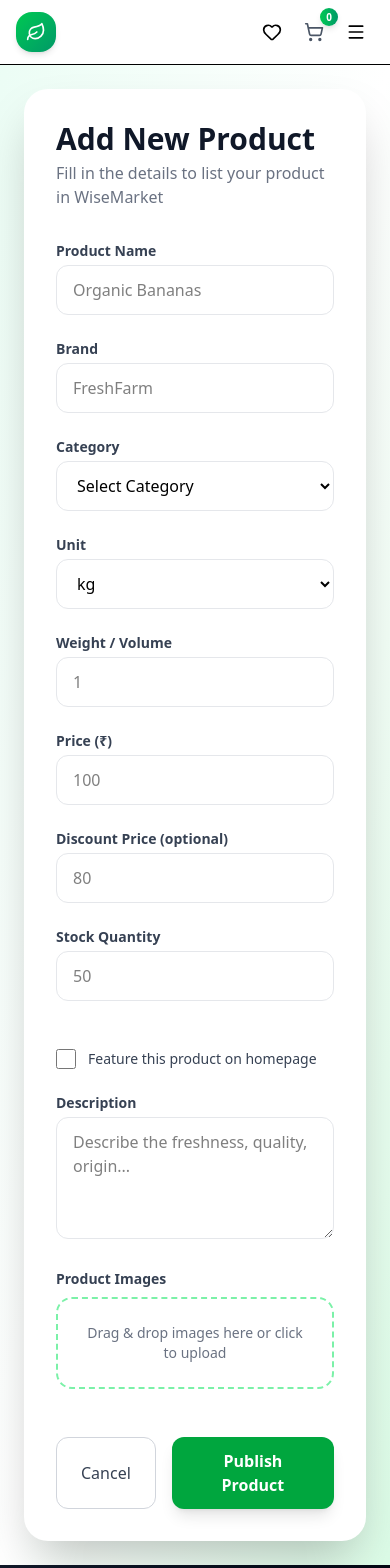
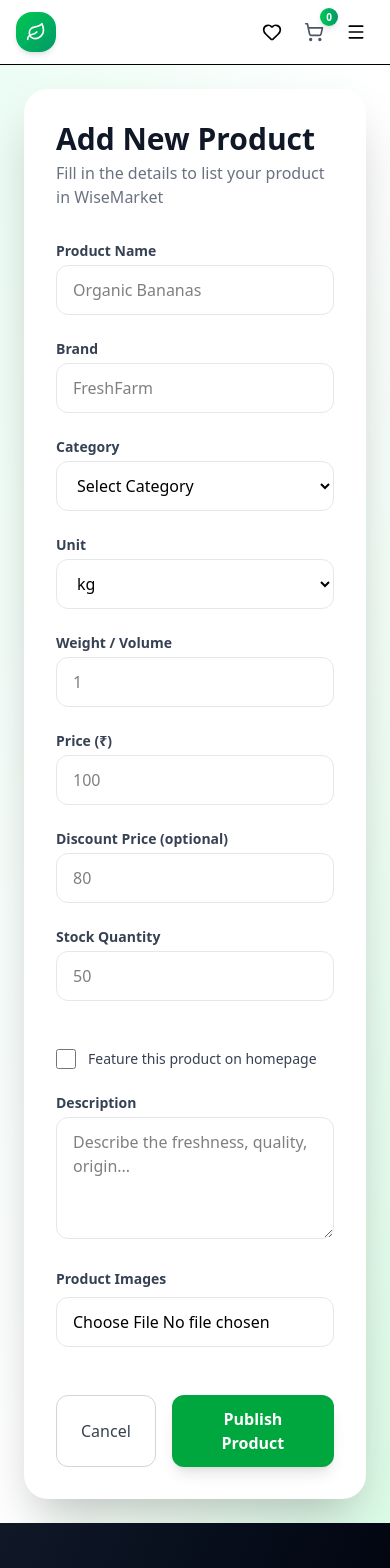
Before and after one commit to krishna777-alt/WiseMarket, a React (Vite) app in the folder client/: page /productUpload in a window 390 px wide. Shown: the top 1568 px of the page. Built offline with nearby package versions, Linux system fonts and the light colour scheme; no server answers.

Commit message:
Added data uploads

```diff
--- a/client/src/Pages/ProductUpload.jsx
+++ b/client/src/Pages/ProductUpload.jsx
@@ -1,17 +1,114 @@
-const ProductUpload = () => {
+import { useState } from "react";
+import API from "../api/axios";
+
+function Header() {
   return (
-    <div className="min-h-screen bg-gradient-to-br from-emerald-50 via-white to-green-100 p-6 md:p-12">
-      <div className="max-w-5xl mx-auto bg-white rounded-3xl shadow-2xl p-8 md:p-10">
-        {/* Header */}
     <div className="mb-8">
       <h1 className="text-3xl font-bold text-gray-900">Add New Product</h1>
       <p className="text-gray-500 mt-1">
         Fill in the details to list your product in WiseMarket
       </p>
     </div>
+  );
+}
+
+const ProductUpload = () => {
+  const [productData, setProductData] = useState({
+    name: "",
+    brand: "",
+    category: "",
+    unit: "",
+    weight: "",
+    price: "",
+    discountPrice: "",
+    stock: "",
+    featured: false,
+    description: "",
+  });
+  const [image, setImage] = useState(null);
+  const [loading, setLoading] = useState(false);
+
+  function handleChange(e) {
+    setProductData({
+      ...productData,
+      [e.target.name]: e.target.value,
+    });
+  }
+
+  function handleImageChange(e) {
+    setImage(e.target.files[0]);
+  }
+
+  async function handleSubmit(e) {
+    e.preventDefault();
+
+    if (!image) {
+      alert("Please select an image");
+      return;
+    }
+
+    try {
+      setLoading(true);
+
+      const formData = new FormData();
+
+      formData.append("name", productData.name);
+      formData.append("brand", productData.brand);
+      formData.append("category", productData.category);
+      formData.append("unit", productData.unit);
+      formData.append("weight", productData.weight);
+      formData.append("price", productData.price);
+      formData.append("discountPrice", productData.discountPrice);
+      formData.append("stock", productData.stock);
+      formData.append("featured", productData.featured);
+      formData.append("description", productData.description);
+
+      formData.append("image", image);
+      console.log("form:", formData);
+      const response = await API.post("/client/uploadProduct", formData);
+      console.log("Success!", response);
+      setProductData({
+        name: "",
+        brand: "",
+        category: "",
+        unit: "",
+        weight: "",
+        price: "",
+        discountPrice: "",
+        stock: "",
+        featured: false,
+        description: "",
+      });
+      setImage(null);
+    } catch (err) {
+      console.log("ERROR:", err.message);
+    } finally {
+      setLoading(false);
+    }
+  }
+
+  return (
+    <div className="min-h-screen bg-gradient-to-br from-emerald-50 via-white to-green-100 p-6 md:p-12">
+      <div className="max-w-5xl mx-auto bg-white rounded-3xl shadow-2xl p-8 md:p-10">
+        {/* Header */}
+        <Header />
 
         {/* Form */}
-        <form className="grid grid-cols-1 md:grid-cols-2 gap-6">
+        <ProductForm
+          onChange={handleChange}
+          onSubmit={handleSubmit}
+          setImage={handleImageChange}
+          productData={productData}
+          loading={loading}
+        />
+      </div>
+    </div>
+  );
+};
+
+function ProductForm({ onChange, onSubmit, setImage, productData, loading }) {
+  return (
+    <form onSubmit={onSubmit} className="grid grid-cols-1 md:grid-cols-2 gap-6">
       {/* Name */}
       <div>
         <label className="block text-sm font-semibold text-gray-700 mb-1">
@@ -19,6 +116,9 @@ const ProductUpload = () => {
         </label>
         <input
           type="text"
+          name="name"
+          value={productData.name}
+          onChange={onChange}
           placeholder="Organic Bananas"
           className="w-full rounded-xl border border-gray-200 px-4 py-3 focus:ring-2 focus:ring-green-500 focus:outline-none"
         />
@@ -31,6 +131,9 @@ const ProductUpload = () => {
         </label>
         <input
           type="text"
+          name="brand"
+          value={productData.brand}
+          onChange={onChange}
           placeholder="FreshFarm"
           className="w-full rounded-xl border border-gray-200 px-4 py-3 focus:ring-2 focus:ring-green-500 focus:outline-none"
         />
@@ -41,7 +144,12 @@ const ProductUpload = () => {
         <label className="block text-sm font-semibold text-gray-700 mb-1">
           Category
         </label>
-            <select className="w-full rounded-xl border border-gray-200 px-4 py-3 focus:ring-2 focus:ring-green-500 focus:outline-none">
+        <select
+          name="category"
+          value={productData.category}
+          onChange={onChange}
+          className="w-full rounded-xl border border-gray-200 px-4 py-3 focus:ring-2 focus:ring-green-500 focus:outline-none"
+        >
           <option>Select Category</option>
           <option>Fruits</option>
           <option>Vegetables</option>
@@ -56,7 +164,12 @@ const ProductUpload = () => {
         <label className="block text-sm font-semibold text-gray-700 mb-1">
           Unit
         </label>
-            <select className="w-full rounded-xl border border-gray-200 px-4 py-3 focus:ring-2 focus:ring-green-500 focus:outline-none">
+        <select
+          name="unit"
+          value={productData.unit}
+          onChange={onChange}
+          className="w-full rounded-xl border border-gray-200 px-4 py-3 focus:ring-2 focus:ring-green-500 focus:outline-none"
+        >
           <option>kg</option>
           <option>g</option>
           <option>lb</option>
@@ -73,6 +186,9 @@ const ProductUpload = () => {
           Weight / Volume
         </label>
         <input
+          name="weight"
+          value={productData.weight}
+          onChange={onChange}
           type="number"
           placeholder="1"
           className="w-full rounded-xl border border-gray-200 px-4 py-3 focus:ring-2 focus:ring-green-500 focus:outline-none"
@@ -85,6 +201,9 @@ const ProductUpload = () => {
           Price (₹)
         </label>
         <input
+          name="price"
+          value={productData.price}
+          onChange={onChange}
           type="number"
           placeholder="100"
           className="w-full rounded-xl border border-gray-200 px-4 py-3 focus:ring-2 focus:ring-green-500 focus:outline-none"
@@ -97,6 +216,9 @@ const ProductUpload = () => {
           Discount Price (optional)
         </label>
         <input
+          name="discountPrice"
+          value={productData.discountPrice}
+          onChange={onChange}
           type="number"
           placeholder="80"
           className="w-full rounded-xl border border-gray-200 px-4 py-3 focus:ring-2 focus:ring-green-500 focus:outline-none"
@@ -110,6 +232,9 @@ const ProductUpload = () => {
         </label>
         <input
           type="number"
+          name="stock"
+          value={productData.stock}
+          onChange={onChange}
           placeholder="50"
           className="w-full rounded-xl border border-gray-200 px-4 py-3 focus:ring-2 focus:ring-green-500 focus:outline-none"
         />
@@ -117,7 +242,13 @@ const ProductUpload = () => {
 
       {/* Featured */}
       <div className="flex items-center gap-3 mt-6">
-            <input type="checkbox" className="h-5 w-5 accent-green-600" />
+        <input
+          name="featured"
+          checked={productData.featured}
+          onChange={onChange}
+          type="checkbox"
+          className="h-5 w-5 accent-green-600"
+        />
         <span className="text-sm text-gray-700 font-medium">
           Feature this product on homepage
         </span>
@@ -130,6 +261,9 @@ const ProductUpload = () => {
         </label>
         <textarea
           rows="4"
+          name="description"
+          value={productData.description}
+          onChange={onChange}
           placeholder="Describe the freshness, quality, origin..."
           className="w-full rounded-xl border border-gray-200 px-4 py-3 focus:ring-2 focus:ring-green-500 focus:outline-none"
         ></textarea>
@@ -140,11 +274,18 @@ const ProductUpload = () => {
         <label className="block text-sm font-semibold text-gray-700 mb-2">
           Product Images
         </label>
-            <div className="border-2 border-dashed border-green-300 rounded-2xl p-6 text-center hover:bg-green-50 transition cursor-pointer">
+        <input
+          type="file"
+          name="image"
+          placeholder="50"
+          onChange={setImage}
+          className="w-full rounded-xl border border-gray-200 px-4 py-3 focus:ring-2 focus:ring-green-500 focus:outline-none"
+        />
+        {/* <div className="border-2 border-dashed border-green-300 rounded-2xl p-6 text-center hover:bg-green-50 transition cursor-pointer">
               <p className="text-sm text-gray-500">
                 Drag & drop images here or click to upload
               </p>
-            </div>
+            </div> */}
       </div>
 
       {/* Submit */}
@@ -157,15 +298,14 @@ const ProductUpload = () => {
         </button>
         <button
           type="submit"
-              className="px-8 py-3 rounded-xl bg-green-600 text-white font-semibold shadow-lg hover:bg-green-700 hover:scale-[1.02] transition"
+          disabled={loading}
+          className="px-8 py-3 rounded-xl bg-green-600 text-white font-semibold shadow-lg hover:bg-green-700 hover:scale-[1.02] transition disabled:opacity-50 disabled:cursor-not-allowed"
         >
-              Publish Product
+          {loading ? "Uploading..." : "Publish Product"}
         </button>
       </div>
     </form>
-      </div>
-    </div>
   );
-};
+}
 
 export default ProductUpload;
```
Lines whose indentation alone changed are shown as unchanged.
